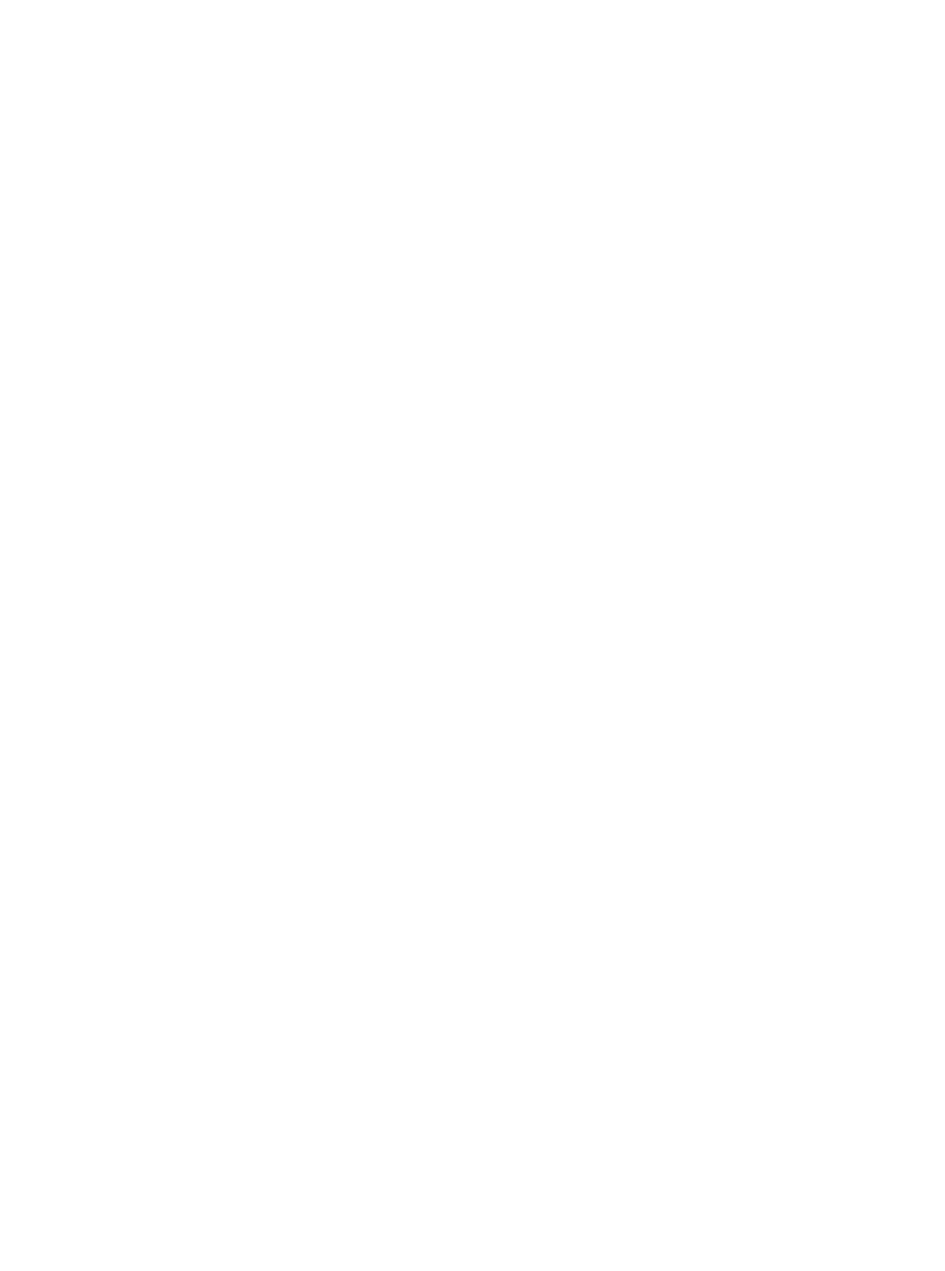
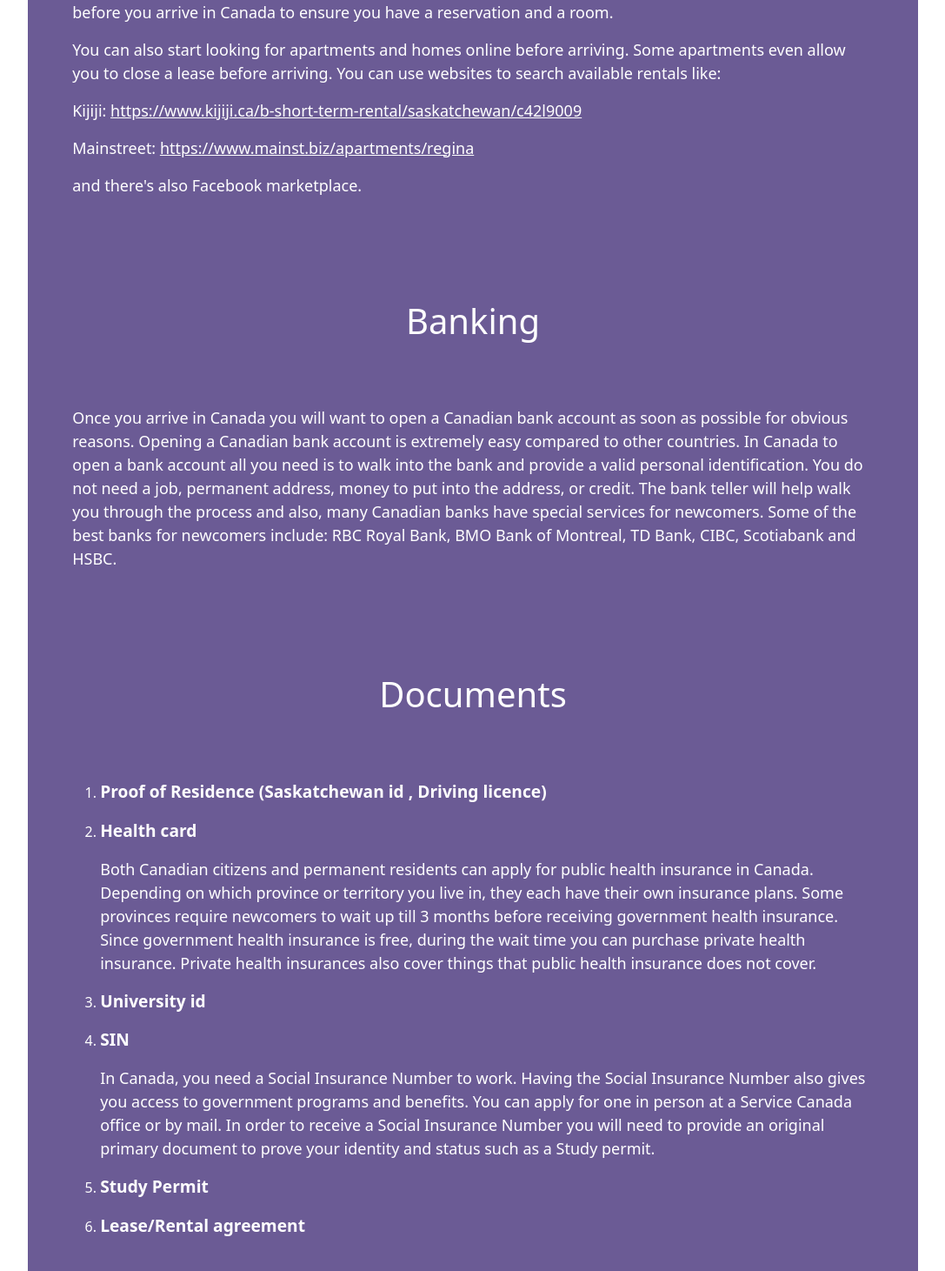
Before and after one commit to NikDev9/SettleGuide, a React (Create React App) app in the folder frontend/: page /info in a window 1280 px wide. Before the commit this address had no page. Shown: the part 309-1770 px from the top of the page at 87% size, without its empty margins (96-1183 px from the left). Before the commit the page ends 800 px from the top, so only its background shows below. Built offline with nearby package versions, Linux system fonts and the light colour scheme.

Commit message:
province selection

```diff
--- a/frontend/src/App.js
+++ b/frontend/src/App.js
@@ -11,6 +11,8 @@ import Community from "./components/Community";
 import CreateComm from "./components/CreateComm";
 import JoinCommunity from "./components/JoinCommunity";
 import FetchUsers from "./components/FetchUsers";
+import Info from "./components/Info";
+import Province from "./components/Province";
 
 class App extends Component {
   render() {
@@ -24,6 +26,8 @@ class App extends Component {
             <Route exact path="/create-community" element={<CreateComm/>} />
             <Route exact path="/join-community" element={<JoinCommunity/>} />
             <Route exact path="/fetch-users" element={<FetchUsers/>} />
+            <Route exact path="/info" element={<Info/>} />
+            <Route exact path="/province" element={<Province/>} />
             <Route exact path="/sign-up" element={<SignUp/>} />
             </Routes>
         </div>
--- a/frontend/src/components/FirebaseConfig.js
+++ /dev/null
@@ -1,16 +0,0 @@
-import { initializeApp } from 'firebase/app';
-
-const firebaseConfig = {
-    apiKey: "AIzaSyBGov8ncht1cTcLwkGK_GF96OPE9K3ylao",
-    authDomain: "settle-guide.firebaseapp.com",
-    databaseURL: "https://settle-guide-default-rtdb.firebaseio.com",
-    projectId: "settle-guide",
-    storageBucket: "settle-guide.appspot.com",
-    messagingSenderId: "316706411717",
-    appId: "1:316706411717:web:441b28ef149c7d8668ccac",
-    measurementId: "G-8NM0G9MQ8J"
-  };
-
-const app = initializeApp(firebaseConfig);
-
-export {app};
--- a/frontend/src/components/Home.js
+++ b/frontend/src/components/Home.js
@@ -1,5 +1,4 @@
 import React, { useState } from 'react';
-import { Button } from 'react-bootstrap'
 import '../css/Home.css';
 import Header from './Header.js';
 import "bootstrap/dist/css/bootstrap.min.css";
@@ -7,33 +6,19 @@ import Col from 'react-bootstrap/Col';
 import Card from 'react-bootstrap/Card';
 import axios from 'axios';
 import { HOME_URL } from "../constants";
-import { getStorage, getDownloadURL, ref } from 'firebase/storage';
-import { app } from './FirebaseConfig';
+import { useNavigate } from 'react-router-dom';
+import Cookies from 'js-cookie';
 
 const Home = () => {
 
     const [homeData, setHomeData] = useState([]);
-    const [images, setImages] = useState([]);
-    const storageRef = getStorage(app);
+    const nav = useNavigate();
 
     const fetchData = async () => {
-        await axios.get(HOME_URL)
+        const req = {'prov': Cookies.get('province')};
+        await axios.post(HOME_URL, req)
         .then(res => {
             setHomeData(res.data);
-            homeData.map((data) => {
-            // getDownloadURL(ref(storageRef, imgLink))
-            //     .then((url) => {
-            //         console.log('first url',url);
-            //         imgUrls.push(url);
-            //         setImages(imgUrls);
-            // console.log('inside url',imgUrls);
-
-            //     });
-
-            });
-
-            // console.log('url',imgUrls[1]);
-            // console.log('array', sarray[0]);
         });
     }
 
@@ -41,29 +26,30 @@ const Home = () => {
         fetchData();
     }, [])
 
+    const openInfo = () => {
+        nav('/info');
+    }
 
     return (
         <div>
             <Header/>
             <div className="Home">
-                    {homeData.map((card, index) =>
+                {homeData.map((card) =>
                     <Col>
                         <Card className="cardStyle" key={card.heading}>
                             <Card.Body>
                                 <div className="cardimgdiv">
-                                    <Card.Img className="cardimg" src={card.link} />
+                                    <Card.Img className="cardimg" src={card.imglink} />
                                 </div>
                                 <Card.Title>{card.heading}</Card.Title>
-                                <Card.Text>{card.info}
+                                <Card.Text>{card.shortinfo}
                                 </Card.Text>
-                                <button className="clickButton">See more</button>
+                                <button className="clickButton" onClick={() => openInfo()}>See more</button>
                             </Card.Body>
                         </Card>
                     </Col>
                 )}
             </div>
-
-
         </div>
     );
 }
--- /dev/null
+++ b/frontend/src/components/Info.js
@@ -0,0 +1,38 @@
+import Header from "./Header";
+import '../css/Info.css';
+
+const Info = () => {
+    return (
+        <div>
+            <Header />
+            <div className="infoContainer">
+                <h1 className="mainHeading">Housing</h1>
+                <p className="infoPara">You have two options when planning living arrangements in Canada. You can find a temporary place to live when you arrive such as a hotel, hostel, airbnb, friends house, etc. Any of these options allow for a short-erm housing while you wait to find a place that you want to settle into. We recommend booking a place online before you arrive in Canada to ensure you have a reservation and a room.</p>
+                <p className="infoPara">You can also start looking for apartments and homes online before arriving. Some apartments even allow you to close a lease before arriving. You can use websites to search available rentals like:</p>
+                <p className="infoPara">Kijiji: <a className="infoLink" href="https://www.kijiji.ca/b-short-term-rental/saskatchewan/c42l9009">https://www.kijiji.ca/b-short-term-rental/saskatchewan/c42l9009</a></p>
+                <p className="infoPara">Mainstreet: <a className="infoLink" href="https://www.mainst.biz/apartments/regina">https://www.mainst.biz/apartments/regina</a></p>
+                <p className="infoPara">and there's also Facebook marketplace.</p>
+            </div>
+            <div className="infoContainer">
+                <h1 className="mainHeading">Banking</h1>
+                <p className="infoPara">Once you arrive in Canada you will want to open a Canadian bank account as soon as possible for obvious reasons. Opening a Canadian bank account is extremely easy compared to other countries. In Canada to open a bank account all you need is to walk into the bank and provide a valid personal identification. You do not need a job, permanent address, money to put into the address, or credit. The bank teller will help walk you through the process and also, many Canadian banks have special services for newcomers. Some of the best banks for newcomers include: RBC Royal Bank, BMO Bank of Montreal, TD Bank, CIBC, Scotiabank and HSBC.</p>
+            </div>
+            <div className="infoContainer">
+                <h1 className="mainHeading">Documents</h1>
+                <ol>
+                    <li><p className="infoSubheading">Proof of Residence (Saskatchewan id , Driving licence)</p></li>
+                    <li><p className="infoSubheading">Health card</p>
+                    <p className="infoPara">Both Canadian citizens and permanent residents can apply for public health insurance in Canada. Depending on which province or territory you live in, they each have their own insurance plans. Some provinces require newcomers to wait up till 3 months before receiving government health insurance. Since government health insurance is free, during the wait time you can purchase private health insurance. Private health insurances also cover things that public health insurance does not cover.</p>
+                    </li>
+                    <li><p className="infoSubheading">University id</p></li>
+                    <li><p className="infoSubheading">SIN</p>
+                    <p className="infoPara">In Canada, you need a Social Insurance Number to work. Having the Social Insurance Number also gives you access to government programs and benefits. You can apply for one in person at a Service Canada office or by mail. In order to receive a Social Insurance Number you will need to provide an original primary document to prove your identity and status such as a Study permit.</p></li>
+                    <li><p className="infoSubheading">Study Permit</p></li>
+                    <li><p className="infoSubheading">Lease/Rental agreement</p></li>
+                </ol>
+            </div>
+        </div>
+    );
+}
+
+export default Info;
--- /dev/null
+++ b/frontend/src/components/Province.js
@@ -0,0 +1,43 @@
+import axios from 'axios';
+import Cookies from 'js-cookie';
+import { useState } from 'react';
+import { useNavigate } from 'react-router-dom';
+import { PROVINCE_URL } from '../constants';
+import '../css/Province.css';
+
+const Province = () => {
+
+    const [prov, setProv] = useState("");
+    const nav = useNavigate();
+
+    const handleChange = (event) => {
+        let target = event.target;
+        let value = target.value;
+        setProv(value);
+    }
+
+    const saveProvince = () => {
+        Cookies.set("province", prov);
+        const req = {'prov': prov, 'userId': Cookies.get('userId')};
+        console.log('req', req);
+        axios.post(PROVINCE_URL, req)
+        .then(res => {
+            nav('/home')
+        });
+    }
+
+    return (
+        <div className="provDiv">
+            <h1 className="provHead">Select province</h1>
+            <select name="prov" className="provDropdown" onChange={handleChange}>
+              {/* {dept.map((dt) =>  */}
+              <option value="none" selected disabled hidden>Select an option</option>
+              <option value="Saskatchewan">Saskatchewan</option>
+              {/* )} */}
+            </select>
+            <button className="next" onClick={() => saveProvince()}>Next</button>
+        </div>
+    );
+}
+
+export default Province;
--- a/frontend/src/components/SignUp.js
+++ b/frontend/src/components/SignUp.js
@@ -36,7 +36,7 @@ const SignUp = () => {
           Cookies.set("userId", res.data.userId);
           Cookies.set("firstname", res.data.name);
           Cookies.set("isAdmin", res.data.admin);
-          nav('/home')
+          nav('/province')
         }
         else {
           alert = true;
--- a/frontend/src/constants/index.js
+++ b/frontend/src/constants/index.js
@@ -11,3 +11,4 @@ export const FETCH_COMM_ADMIN_URL = "http://localhost:8000/fetchcommadmin/";
 export const FETCH_REQUESTS_URL = "http://localhost:8000/fetchrequests/";
 export const APPROVE_URL = "http://localhost:8000/approveuser/";
 export const REJECT_URL = "http://localhost:8000/rejectuser/";
+export const PROVINCE_URL = "http://localhost:8000/saveprovince/";
--- a/frontend/src/css/Community.css
+++ b/frontend/src/css/Community.css
@@ -226,9 +226,6 @@ img{ max-width:100%;}
 .joinComm {
   color: white;
   background: #6b5b95;
-  /* left: 40%;
-  padding: 4%;
-  border-radius: 3%; */
   margin: auto;
   display: flex;
   justify-content: center;
--- /dev/null
+++ b/frontend/src/css/Info.css
@@ -0,0 +1,22 @@
+.infoContainer {
+    margin-left: auto;
+    margin-right: auto;
+    width: 80%;
+    background-color: #6b5b95;
+    color: white;
+    padding: 4%;
+}
+.mainHeading {
+    text-align: center;
+    margin-bottom: 8%;
+}
+.infoPara {
+    font-size: large;
+}
+.infoLink {
+    color: white;
+}
+.infoSubheading {
+    font-size: larger;
+    font-weight: bold;
+}
--- /dev/null
+++ b/frontend/src/css/Province.css
@@ -0,0 +1,25 @@
+.provDiv {
+    background: #6b5b95;
+    height: 100vh;
+    margin-right: auto;
+    margin-left: auto;
+    padding: 30%;
+    padding-top: 10%;
+}
+.provDropdown {
+    margin-bottom: 5%;
+    width: 100%;
+    padding: 3%;
+    border: solid 2px;
+}
+.provHead {
+    color: white;
+    margin-bottom: 5%;
+}
+.next {
+    background: white;
+    color: #6b5b95;
+    width: 40%;
+    padding: 2%;
+    float: right;
+}
```
Also changed, not shown: frontend/src/components/Community.js (+0 -7 lines), 2 other files (tests, documents, lock files or other folders). Lines whose indentation alone changed are shown as unchanged.
